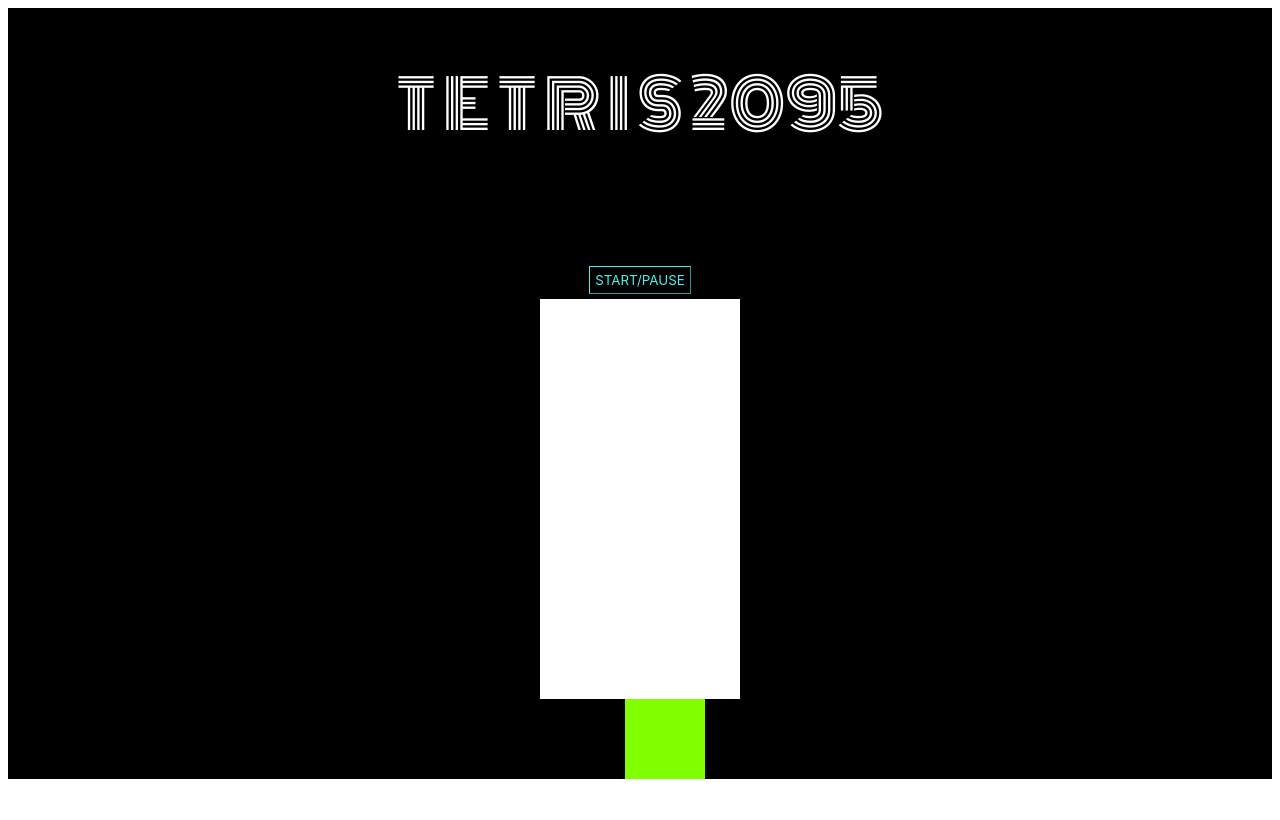
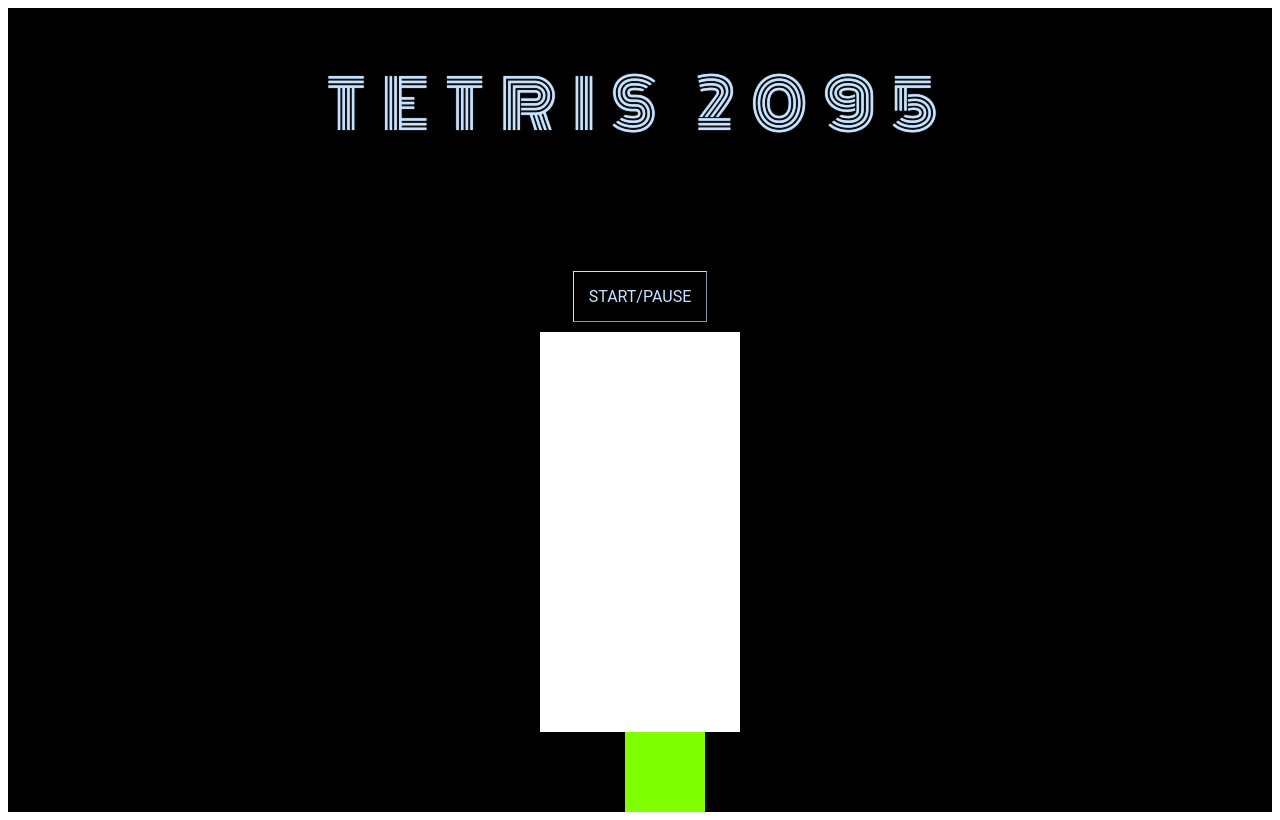
Before and after one commit to markohanesian/tetris-mso, a plain HTML site: page index.html in a window 1280 px wide. Drawn offline with Linux system fonts and the light colour scheme.

Commit message:
updated header and button styling

```diff
--- a/index.html
+++ b/index.html
@@ -11,7 +11,7 @@
   <body>
 
     <div class="container">
-      <h1>T E T R I S 2095</h1>
+      <h1>TETRIS 2095</h1>
       <h3>Score:<span id="score">0</span></h3>
       <button id="start-button">Start/Pause</button>
 
--- a/style.css
+++ b/style.css
@@ -7,24 +7,26 @@
 
   h1 {
     font-family: 'Monoton', cursive;
-    color: white;
+    color: #c6e2ff;
     font-size: 50pt;
     font-weight: 100;
-
+    letter-spacing: 1rem;
+    text-shadow: 0 0 1px;
   }
 
   #start-button {
-    padding: 5px;
-    margin: 5px;
+    padding: 15px;
+    margin: 10px;
     background-color: Transparent;
     background-repeat:no-repeat;
     text-transform: uppercase;
-    border: 1px outset #4deeea;
+    border: 1px outset #c6e2ff;
     cursor:pointer;
     overflow: hidden;
     outline:none;
-    color: #4deeea;
-    font-family: -apple-system, BlinkMacSystemFont, 'Segoe UI', Roboto, Oxygen, Ubuntu, Cantarell, 'Open Sans', 'Helvetica Neue', sans-serif;
+    color: #c6e2ff;
+    font-family: Roboto;
+    font-size: 1rem;
   }
 
   .grid {
```
